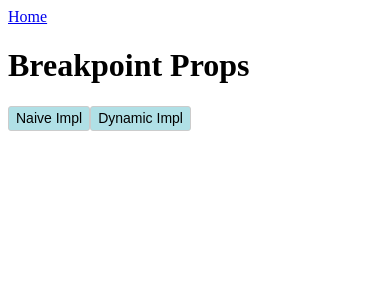
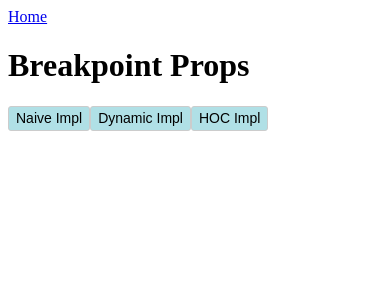
Before and after one commit to justincy/react-responsive-props, a Next.js app: page /breakpoint in a window 390 px wide. Shown: the top 300 px of the page. Built offline with nearby package versions, Linux system fonts and the light colour scheme.

Commit message:
Breakpoint prop HOC

```diff
--- /dev/null
+++ b/lib/breakpoint/ButtonHOC.js
@@ -0,0 +1,4 @@
+import Button from "../Button";
+import MakeResponsive from "./MakeResponsive";
+
+export default MakeResponsive(Button, ["size", "color"]);
--- /dev/null
+++ b/lib/breakpoint/MakeResponsive.js
@@ -0,0 +1,21 @@
+import useBreakpoints from "../useBreakpoints";
+
+export default function MakeResponsive(WrappedComponent, responsiveProps = []) {
+  function MakeResponsiveWrapper(props) {
+    const { active } = useBreakpoints();
+    const activeCapitalized = active[0].toUpperCase() + active[1];
+    const modifiedProps = { ...props };
+    // Process the responsive props to extract responsive values
+    for (const prop of responsiveProps) {
+      const breakpointProp = `${prop}${activeCapitalized}`;
+      if (props[breakpointProp]) {
+        modifiedProps[prop] = props[breakpointProp];
+      }
+    }
+    return <WrappedComponent {...modifiedProps} />;
+  }
+  MakeResponsiveWrapper.displayName = `MakeResponsive(${
+    WrappedComponent.displayName || WrappedComponent.name
+  })`;
+  return MakeResponsiveWrapper;
+}
--- a/pages/breakpoint.js
+++ b/pages/breakpoint.js
@@ -1,6 +1,7 @@
 import Link from "next/link";
 import ButtonNaive from "../lib/breakpoint/ButtonNaive.js";
 import ButtonDynamic from "../lib/breakpoint/ButtonDynamic.js";
+import ButtonHOC from "../lib/breakpoint/ButtonHOC.js";
 
 export default function ArrayPage() {
   return (
@@ -33,6 +34,18 @@ export default function ArrayPage() {
       >
         Dynamic Impl
       </ButtonDynamic>
+      <ButtonHOC
+        sizeXs="small"
+        sizeSm="small"
+        sizeMd="medium"
+        sizeLg="large"
+        colorXs="#B0E0E6"
+        colorSm="#2E8B57"
+        colorMd="#F5DEB3"
+        colorLg="#F08080"
+      >
+        HOC Impl
+      </ButtonHOC>
     </div>
   );
 }
```
